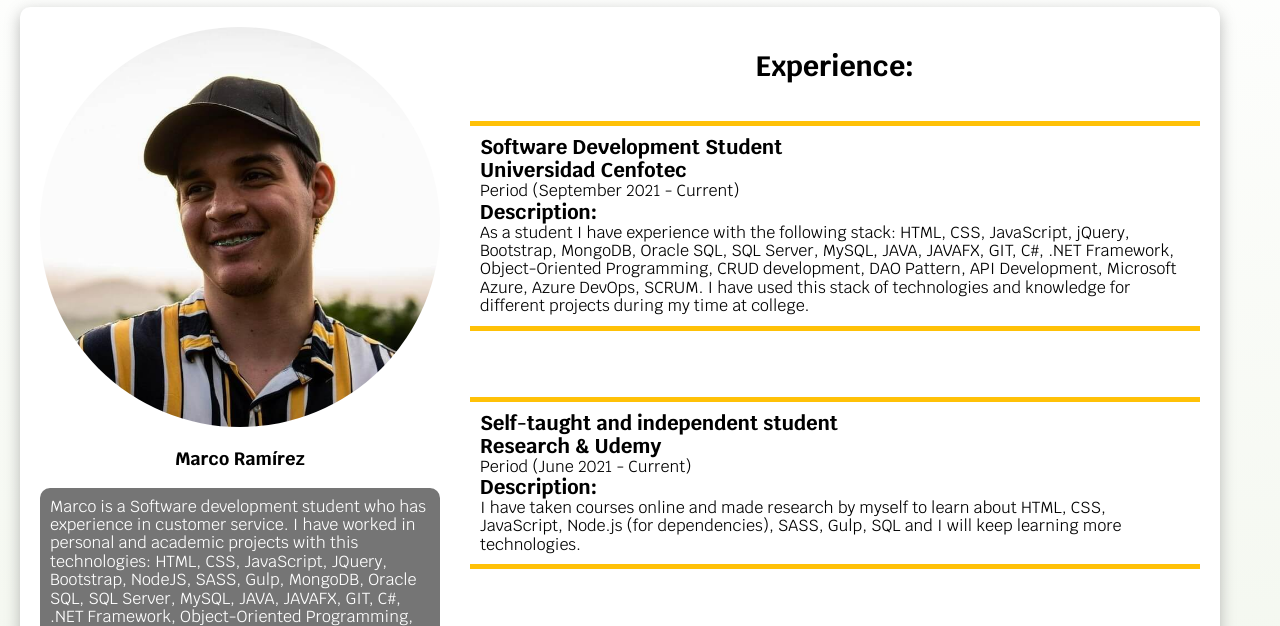
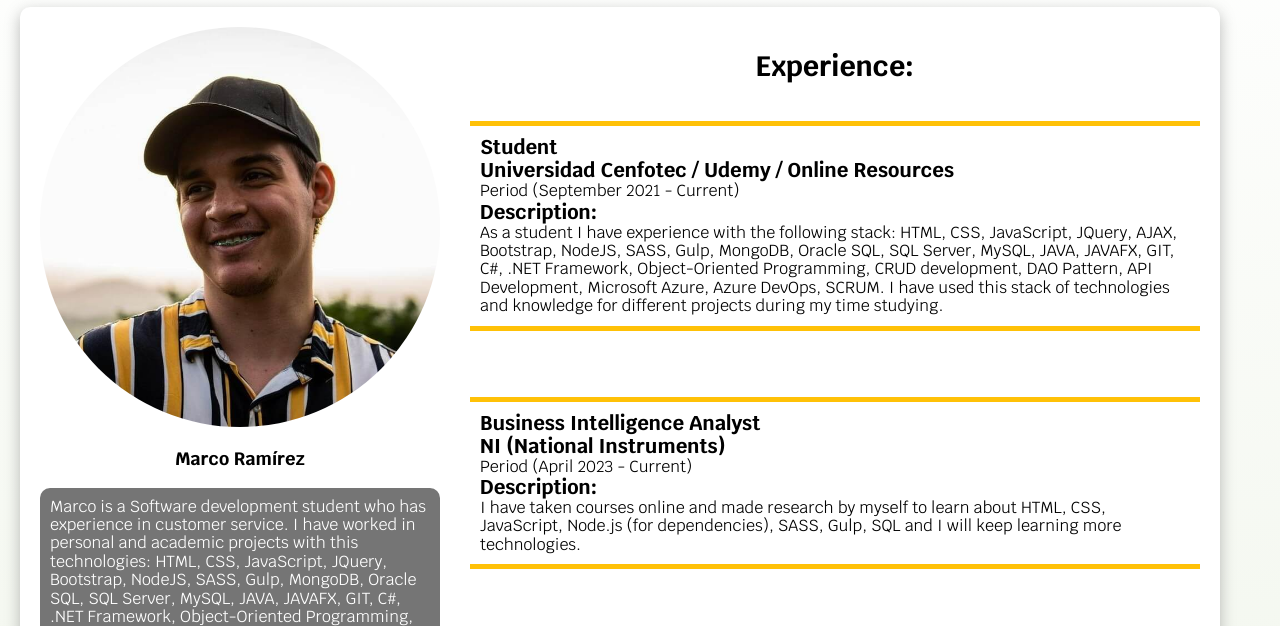
Before and after one commit to MarcoVRamirezD/Portfolio, a plain HTML site: page aboutmarco.html in a window 1280 px wide. Shown: the part 151-777 px from the top of the page. Drawn offline with Linux system fonts and the light colour scheme.

Commit message:
About Marco updated
I updated the information about me since I already finished college and I needed to add information about a new job

```diff
--- a/aboutmarco.html
+++ b/aboutmarco.html
@@ -41,14 +41,14 @@
 
 
             <h2>Experience:</h2>
-            <p class="seccion__texto__contenido"><span>Software Development Student</span><br>
-                <span>Universidad Cenfotec</span><br> Period (September 2021 - Current) <br> <span>Description:</span> <br>As a student I have experience with the following stack: HTML, CSS,
-                JavaScript, jQuery, Bootstrap, MongoDB, Oracle SQL, SQL Server, MySQL, JAVA, JAVAFX, GIT, C#, .NET Framework, Object-Oriented Programming, CRUD development, DAO Pattern, API Development, Microsoft Azure, Azure DevOps, SCRUM. I have used this stack of technologies and knowledge for different projects during my time at college.</p>
-            <p class="seccion__texto__contenido"><span>Self-taught and independent student</span><br>
-                <span>Research & Udemy</span><br> Period (June 2021 - Current) <br> <span>Description:</span> <br>I have taken courses online and made research by myself to learn about HTML, CSS, JavaScript, Node.js (for dependencies), SASS, Gulp, SQL
+            <p class="seccion__texto__contenido"><span>Student</span><br>
+                <span>Universidad Cenfotec / Udemy / Online Resources</span><br> Period (September 2021 - Current) <br> <span>Description:</span> <br>As a student I have experience with the following stack: HTML, CSS, JavaScript, JQuery, AJAX, Bootstrap, NodeJS, SASS, Gulp, MongoDB, Oracle SQL, SQL Server, MySQL, JAVA, JAVAFX, GIT,
+                C#, .NET Framework, Object-Oriented Programming, CRUD development, DAO Pattern, API Development, Microsoft Azure, Azure DevOps, SCRUM. I have used this stack of technologies and knowledge for different projects during my time studying.</p>
+            <p class="seccion__texto__contenido"><span>Business Intelligence Analyst</span><br>
+                <span>NI (National Instruments)</span><br> Period (April 2023 - Current) <br> <span>Description:</span> <br>I have taken courses online and made research by myself to learn about HTML, CSS, JavaScript, Node.js (for dependencies), SASS, Gulp, SQL
                 and I will keep learning more technologies.</p>
             <p class="seccion__texto__contenido"><span>Staff Customer Service Specialist</span><br>
-                <span>NI (National Instruments)</span><br> Period (May 2022 - Current) <br> <span>Description: </span> <br> Here I take inbound calls and provide resolutions to customers, we resolve follow ups and cases, we also redirect the customers
+                <span>NI (National Instruments)</span><br> Period (May 2022 - April 2023) <br> <span>Description: </span> <br> Here I take inbound calls and provide resolutions to customers, we resolve follow ups and cases, we also redirect the customers
                 to specific departments in case is necessary.</p>
             <p class="seccion__texto__contenido"><span>Resolution Specialist</span><br>
                 <span>Amazon</span><br> Period (June 2021 - May 2022) <br> <span>Description:</span><br> Here I took phone and chat escalations, also provided support through chat consultations to customer service representatives to provide approvals
@@ -60,7 +60,7 @@
             <h2>Education:</h2>
             <p class="seccion__texto__contenido"><span>Software Development
                 Technician</span><br> Universidad Cenfotec
-                <br> Period (Current).</p>
+                <br> Period (May, 2023).</p>
             <p class="seccion__texto__contenido"><span>Scrum Fundamentals Certified (SFC)</span><br> SCRUMstudy - Accreditation Body for Scrum and Agile
                 <br> Period (March, 2023).</p>
             <p class="seccion__texto__contenido"><span>English B2+</span><br> Sykes Academy
```
